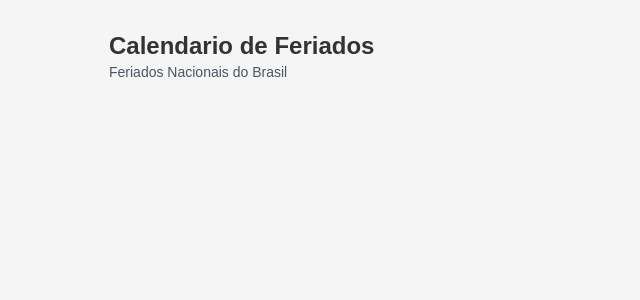
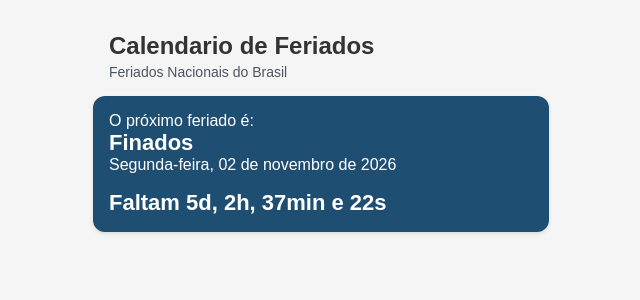
Before and after one commit to thiagotrindade29/03-feriados, a React (Vite) app: page / in a window 1280 px wide. Shown: the top 300 px of the page, without its empty margins (319-959 px from the left). Built offline with nearby package versions, Linux system fonts and the light colour scheme.

Commit message:
feat: add holiday class and countdow

```diff
--- a/src/App.css
+++ b/src/App.css
@@ -16,3 +16,26 @@
 }
 
 /* FINAL - Header */
+
+/* INICIO - Feriado */
+
+.next-holiday {
+  margin-bottom: 16px;
+  padding: 16px;
+  background-color: #1f4e73;
+  border-radius: 12px;
+  box-shadow: 0 2px 4px rgba(0, 0, 0, 0.1);
+  color: #ffffff;
+}
+
+.next-holiday h2 {
+  font-size: 22px;
+}
+
+.countdown {
+  margin-top: 16px;
+  font-size: 20px;
+  font-weight: bold;
+}
+
+/* FINAL - Feriado */
--- a/src/App.jsx
+++ b/src/App.jsx
@@ -11,8 +11,14 @@ function App() {
             <h1>Calendario de Feriados</h1>
             <p>Feriados Nacionais do Brasil</p>
           </header>
+
+          <section className="next-holiday">
+            <p>O próximo feriado é:</p>
+            <h2>Finados</h2>
+            <p>Segunda-feira, 02 de novembro de 2026</p>
+            <h2 className="countdown">Faltam 5d, 2h, 37min e 22s</h2>
+          </section>
         </main>
-
     </>
   )
 }
```
